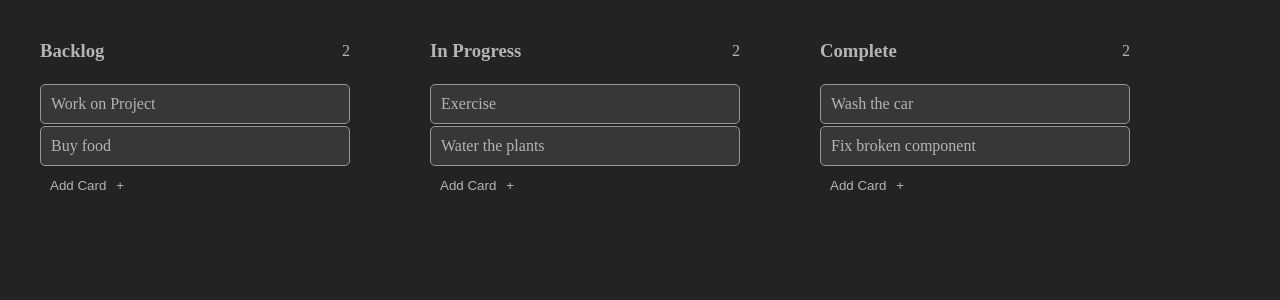
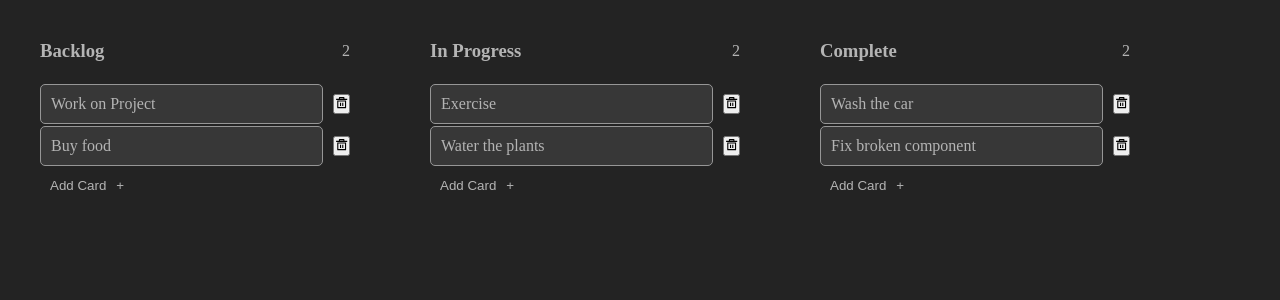
Before and after one commit to johnobriendev/kanbanReact, a React (Vite) app: page / in a window 1280 px wide. Shown: the top 300 px of the page. Built offline with nearby package versions, Linux system fonts and the light colour scheme.

Commit message:
add delete button to card component

```diff
--- a/package.json
+++ b/package.json
@@ -11,7 +11,8 @@
   },
   "dependencies": {
     "react": "^18.2.0",
-    "react-dom": "^18.2.0"
+    "react-dom": "^18.2.0",
+    "react-icons": "^5.0.1"
   },
   "devDependencies": {
     "@types/react": "^18.2.64",
--- a/src/components/Card.jsx
+++ b/src/components/Card.jsx
@@ -1,13 +1,25 @@
 import Dropline from "./Dropline";
 import "./styles/Card.css"
+import { RiDeleteBin5Line } from "react-icons/ri";
+import { IconContext } from "react-icons";
 
 
-function Card({title, id, list}){
+
+
+function Card({title, id, list,}){
     return(
         <>
             <Dropline beforeId={id} list={list}/>
-            <div draggable="true" className="card">
-                <p>{title}</p>
+            <div className="card-container">
+                <div draggable="true" className="card">
+                    <p>{title}</p>
+                </div>
+                <button className="delete-card-btn">
+                    <IconContext.Provider value={{ className: "delete-btn" }}>
+                    <RiDeleteBin5Line />
+                    </IconContext.Provider>
+                </button>
+
             </div>
 
 
--- a/src/components/List.jsx
+++ b/src/components/List.jsx
@@ -7,6 +7,13 @@ import AddCard from "./AddCard";
 function List({title, list, cards, setCards}){
     const [active, setActive] = useState(false);
     const filteredCards = cards.filter((c) => c.list === list);
+
+    const handleDeleteCard = (id) =>{
+        console.log("handleDeleteCard");
+        const deletedCardId = id;
+        setCards((prev) => prev.filter((c) => c.id !== deletedCardId));
+    }
+
     return(
         <div className="list-container">
             <div className="list-title-container">
@@ -15,7 +22,7 @@ function List({title, list, cards, setCards}){
             </div>
             <div className={`cards-container ${active ? "list-active" : "list-inactive"}`}>
                 {filteredCards.map((c) =>{
-                   return <Card  key={c.id}{...c}/>;
+                   return <Card  key={c.id}{...c} />;
                 })}
                 <Dropline beforeId={-1} list={list}/>
                 <AddCard list={list} setCards={setCards}/>
--- a/src/components/styles/Card.css
+++ b/src/components/styles/Card.css
@@ -5,5 +5,15 @@
     background-color: rgb(55, 55, 55);
     border: solid .5px rgb(150, 150, 150);
     border-radius: 5px;
-    cursor: grab;
+    cursor: pointer;
 }
+.card-container{
+    display: flex;
+    justify-content: space-between;
+    align-items: center;
+    gap: 10px;
+}
+.delete-btn:hover{
+    color: rgb(250, 250, 250);
+    cursor: pointer;
+}
```
Also changed, not shown: 1 other file (tests, documents, lock files or other folders).
